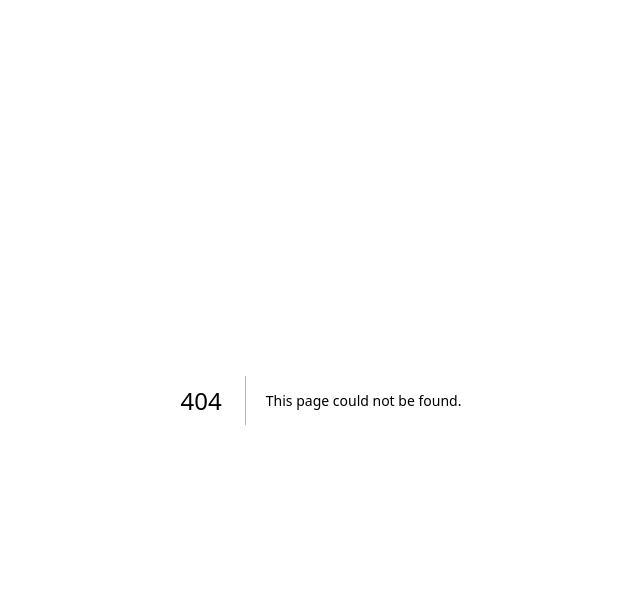
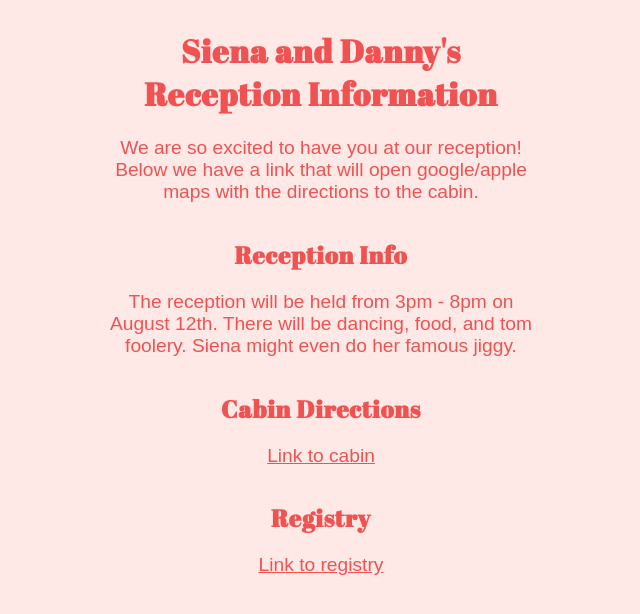
Before and after one commit to sienahunsaker/everything, a Next.js app: page /wedding in a window 1280 px wide. Before the commit this address had no page. Shown: the top 614 px of the page, without its empty margins (319-959 px from the left). Built offline with nearby package versions, Linux system fonts and the light colour scheme; a web font is replaced by a local one.

Commit message:
Added wedding information

```diff
--- /dev/null
+++ b/src/pages/wedding.tsx
@@ -0,0 +1,79 @@
+import Head from "next/head";
+import Image from "next/image";
+import { Inter } from "next/font/google";
+import styles from "@/styles/Information.module.css";
+import { useSearchParams } from "next/navigation";
+import { useEffect, useState } from "react";
+import { RiddleAPIResponse } from "./api/leaderboard/[...groomsmen]";
+import { RiddleEntry } from "../../db/riddleentry/models/riddleentry";
+import { Groomsmen } from "../../db/groomsmen/models/groomsmen";
+import GroomsmenProfile from "../../components/groomsmenprofile";
+import { groomsmenAttributes } from "../../data/groomsmenattributes";
+import Link from "next/link";
+
+export default function Wedding() {
+  return (
+    <>
+      <Head>
+        <title>Wedding information</title>
+        <meta
+          name="description"
+          content="Daniel and Siena's wedding information"
+        />
+        <meta name="viewport" content="width=device-width, initial-scale=1" />
+        <link rel="icon" href="/favicon.ico" />
+        <style>
+          {`
+            html,
+            body {
+              background-color: #fee9e7;
+              color: #f05252;
+            }
+          `}
+        </style>
+      </Head>
+      <main className={styles.main}>
+        <div className={styles.instructions}>
+          <h1 className={styles.title}>
+            Siena and Danny&apos;s Reception Information
+          </h1>
+          <div className={styles.p}>
+            We are so excited to have you at our reception! Below we have a link
+            that will open google/apple maps with the directions to the cabin.
+          </div>
+
+          <h2 className={styles.title}>Reception Info</h2>
+          <div className={styles.p}>
+            The reception will be held from 3pm - 8pm on August 12th. There will
+            be dancing, food, and tom foolery. Siena might even do her famous
+            jiggy.
+          </div>
+
+          <h2 className={styles.title}>Cabin Directions</h2>
+          <div className={styles.p}>
+            <Link
+              className={styles.link}
+              target="_blank"
+              href={"https://goo.gl/maps/kUppKaRiHQxj7cA96"}
+            >
+              Link to cabin
+            </Link>
+          </div>
+
+          <h2 className={styles.title}>Registry</h2>
+          <div className={styles.p}>
+            <Link
+              className={styles.link}
+              target="_blank"
+              href={
+                "https://www.amazon.com/wedding/daniel-boyer-siena-hunsaker--august-2023/registry/HYB30GKIMJQG"
+              }
+            >
+              Link to registry
+            </Link>
+          </div>
+        </div>
+      </main>
+    </>
+  );
+}
```
Also changed, not shown: src/pages/information.tsx (+12 -0 lines).
